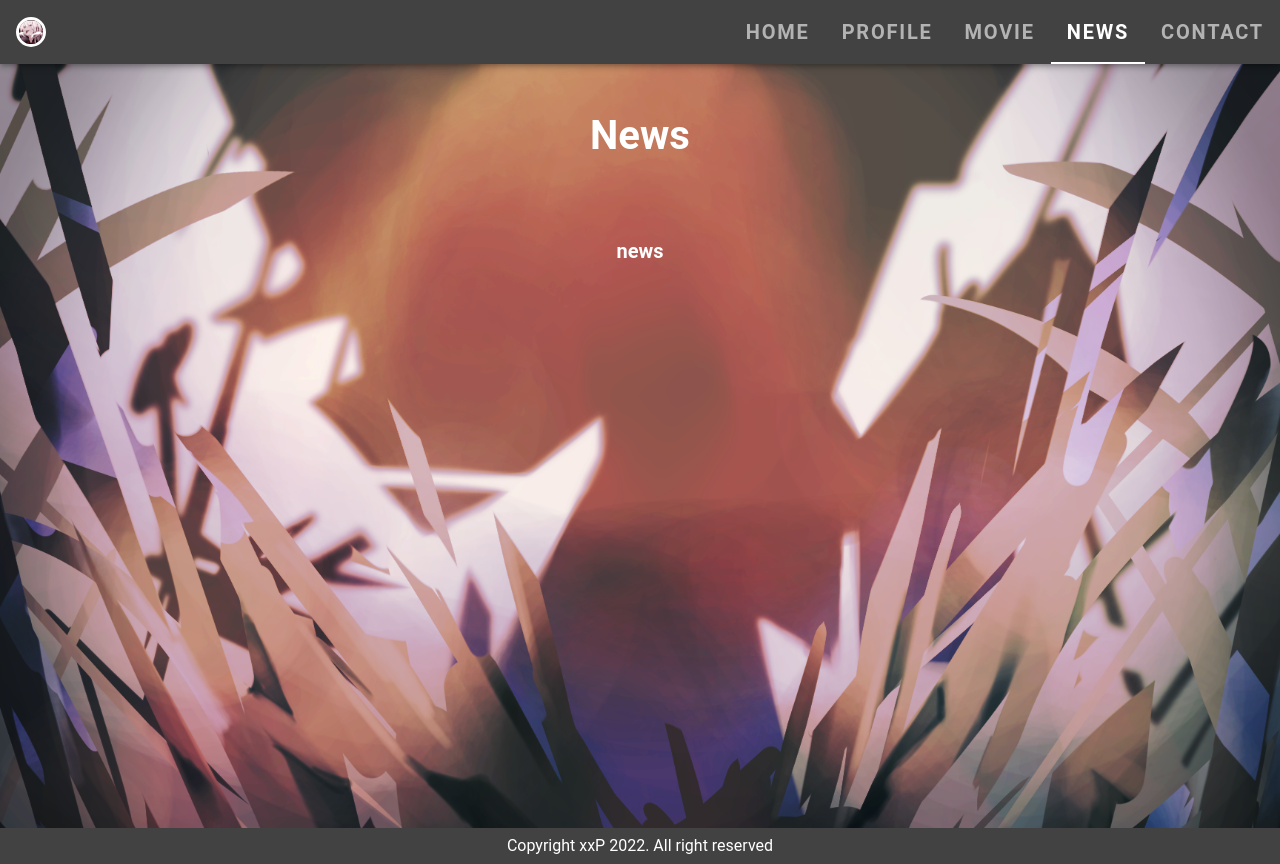
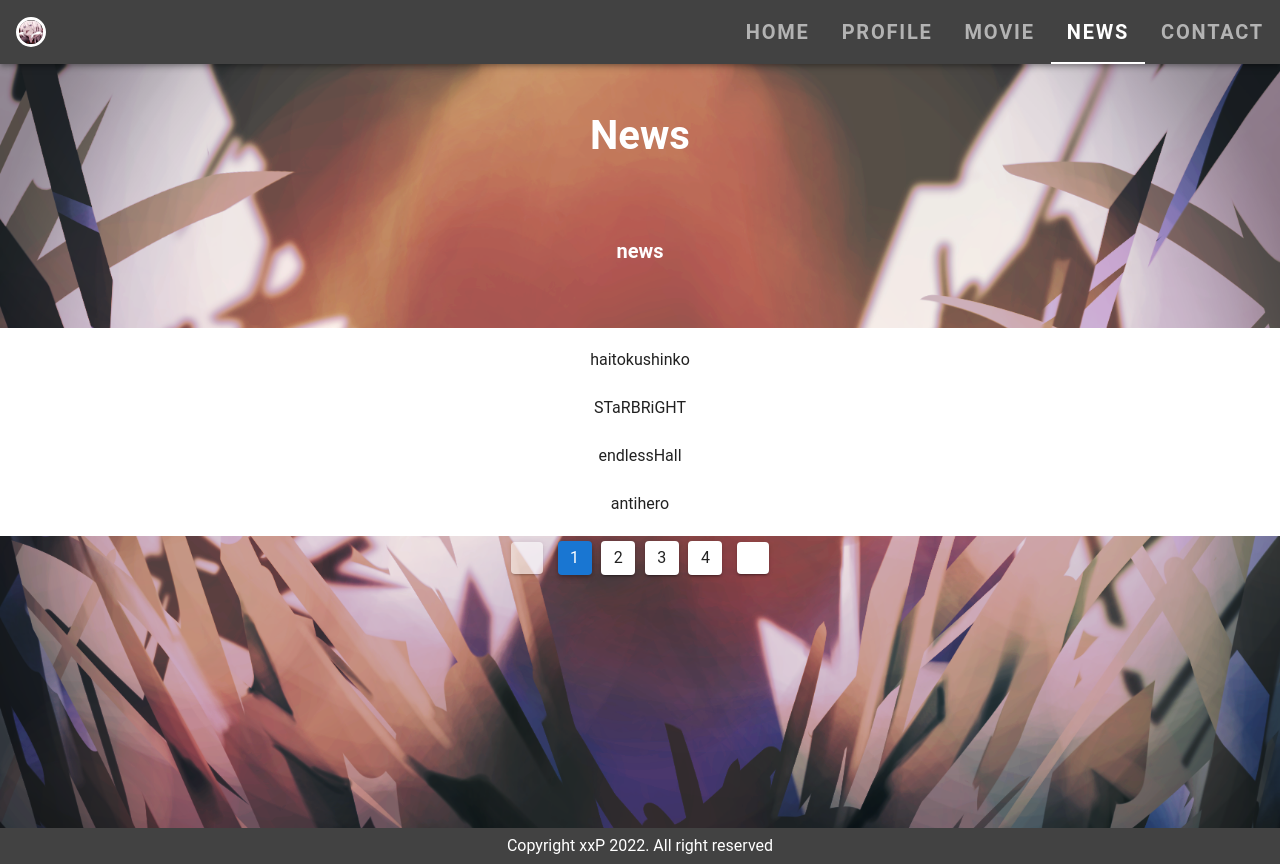
Before and after one commit to pedrozorn/porrtfolio, a Vue app: page /#/news in a window 1280 px wide. Built offline with nearby package versions, Linux system fonts and the light colour scheme; the HTML template or start-up script is replaced by a standard one.

Commit message:
add pagination

```diff
--- /dev/null
+++ b/src/common/pagination.js
@@ -0,0 +1,24 @@
+/* eslint-disable */
+// TODO自動整形されてエラーになってしまうのでどこで設定変えられるか確認して修正する
+export default {
+  movieList: [
+    {
+      name: 'haitokushinko',
+      url: 'https://www.youtube.com/embed/UxJLqztCKKU',
+      label: '1',
+    },
+    {
+      name: 'STaRBRiGHT',
+      url: 'https://www.youtube.com/embed/RzHdZB87Hak',
+      label: '2',
+    },
+    {
+      name: 'endlessHall',
+      url: 'https://www.youtube.com/embed/s8xyjQd0x-U'
+    },
+    {
+      name: 'antihero',
+      url: 'https://www.youtube.com/embed/MTUNfuojCwg'
+    },
+  ],
+}
--- a/src/components/Movie.vue
+++ b/src/components/Movie.vue
@@ -17,12 +17,13 @@
         ></iframe>
       </v-container>
     </div>
-    <v-pagination v-model="page" :length="3"></v-pagination>
+    <Pagination />
   </div>
 </template>
 
 <script>
 import AppBackgroundHolder from "./AppBackgroundHolder.vue";
+import Pagination from "./Pagination.vue";
 import movie from "../common/movie";
 
 export default {
@@ -35,6 +36,7 @@ export default {
   },
   components: {
     AppBackgroundHolder,
+    Pagination,
   },
 };
 </script>
--- a/src/components/News.vue
+++ b/src/components/News.vue
@@ -4,10 +4,12 @@
     <div class="container">
       <div class="news-center">news</div>
     </div>
+    <Pagination />
   </div>
 </template>
 <script>
 import AppBackgroundHolder from "./AppBackgroundHolder.vue";
+import Pagination from "./Pagination.vue";
 export default {
   data() {
     return {
@@ -17,6 +19,7 @@ export default {
   },
   components: {
     AppBackgroundHolder,
+    Pagination,
   },
 };
 </script>
--- /dev/null
+++ b/src/components/Pagination.vue
@@ -0,0 +1,63 @@
+<template>
+  <div class="pagination">
+    <div class="text-center">
+      <v-list>
+        <v-list-item v-for="list in lists" :key="list.index">
+          <v-list-item-content>
+            <v-list-item-title>{{ list.name }}</v-list-item-title>
+          </v-list-item-content>
+        </v-list-item>
+      </v-list>
+      <v-pagination
+        v-model="page"
+        :length="length"
+        @input="getNumber"
+      ></v-pagination>
+    </div>
+  </div>
+</template>
+
+<script>
+import pagination from "../common/pagination";
+
+export default {
+  data() {
+    return {
+      page: 1,
+      length: 0,
+      lists: [],
+      displayLists: [],
+      pageSize: 1,
+    };
+  },
+  methods: {
+    getNumber: function (number) {
+      console.log(number);
+    },
+    pageChange: function (pageNumber) {
+      this.displayLists = this.lists.slice(
+        this.pageSize * (pageNumber - 1),
+        this.pageSize * pageNumber
+      );
+    },
+  },
+  mounted: function () {
+    /* eslint-disable */
+    // listにページ番号をふりたい
+    // オブジェクトにindexを付与して戻したい。
+    this.lists = pagination.movieList.map((movie, index) => {
+      console.log(this.lists)
+      movie["index"] = index;
+      return movie;
+    });
+    this.length = Math.ceil(this.lists.length / this.pageSize);
+    this.displayLists = this.lists.slice(0, this.pageSize);
+    console.log(this.lists)
+  },
+};
+</script>
+<style lang="scss" scoped>
+.pagination-link {
+  font: 100;
+}
+</style>
```
